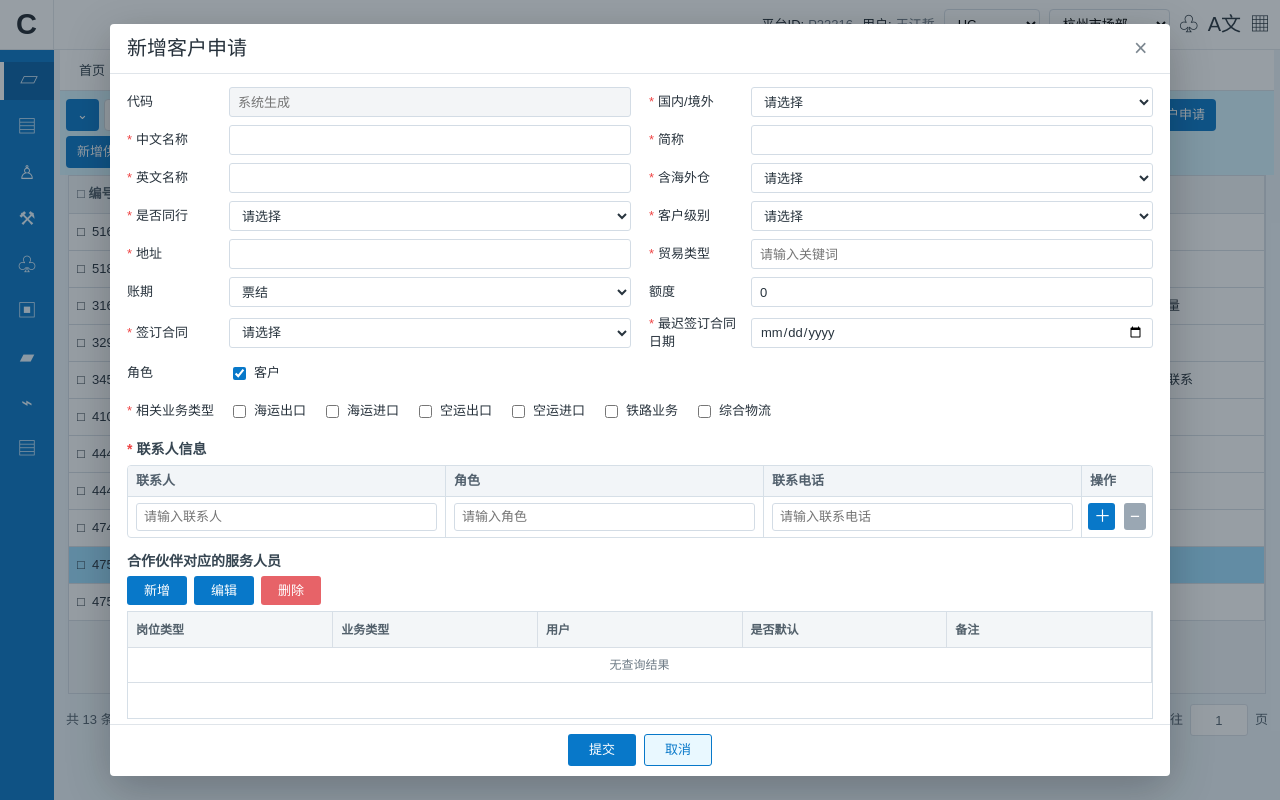
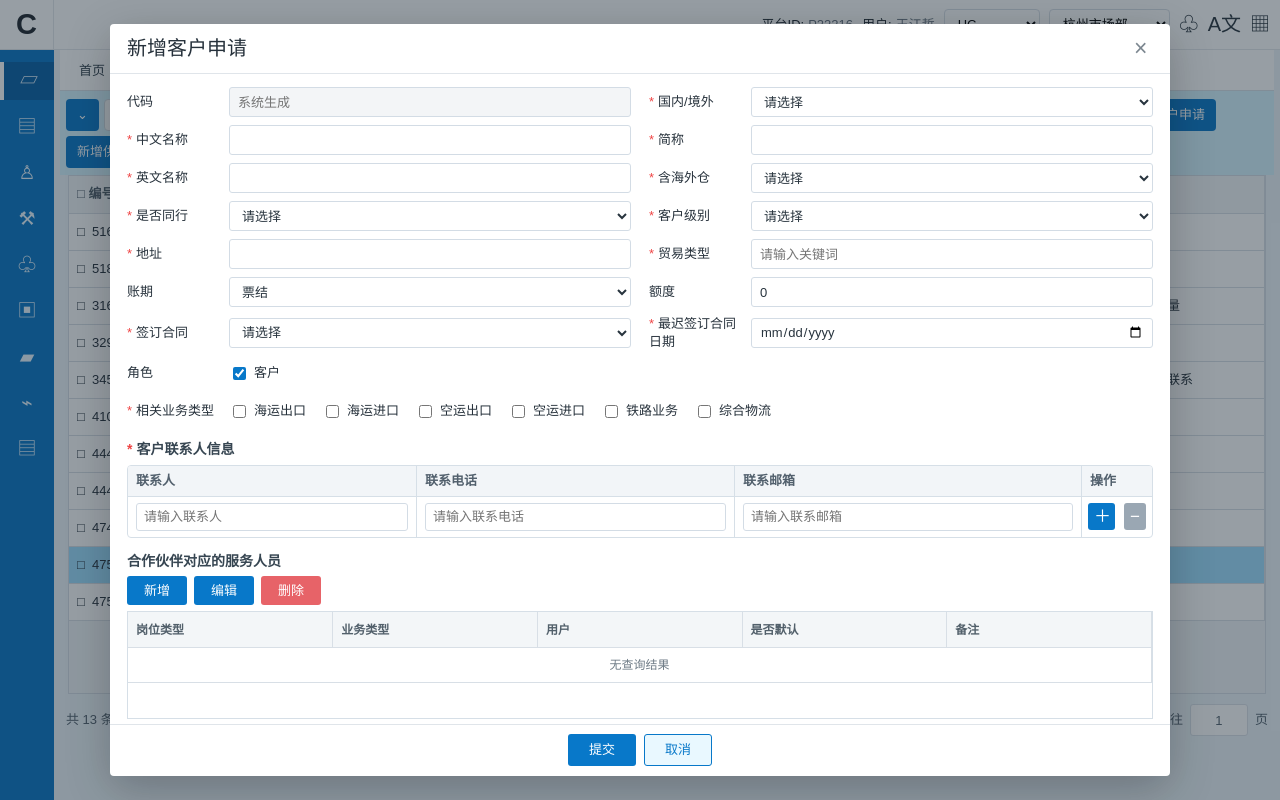
Before and after one commit to vjzdc5dyc6-code/gognzuoyuanxing, a plain HTML site: page partner-application/index.html in a window 1280 px wide. Both pictures are taken after a click on the button "新增客户申请". Drawn offline with Linux system fonts and the light colour scheme.

Commit message:
Refine partner contact fields

```diff
--- a/partner-application/index.html
+++ b/partner-application/index.html
@@ -112,7 +112,7 @@
     input[type="checkbox"] { width: auto; height: auto; accent-color: var(--blue); }
     .section-title { margin: 14px 0 6px; font-size: 14px; font-weight: 600; color: #374652; }
     .contact-box { border: 1px solid #d6dfe7; border-radius: 4px; overflow: hidden; }
-    .contact-head, .contact-row { display: grid; grid-template-columns: minmax(120px, 1fr) minmax(120px, 1fr) minmax(140px, 1fr) 70px; gap: 0; }
+    .contact-head, .contact-row { display: grid; grid-template-columns: minmax(140px, 1fr) minmax(150px, 1.1fr) minmax(160px, 1.2fr) 70px; gap: 0; }
     .contact-head { background: #f2f5f8; color: #52606d; font-weight: 600; }
     .contact-head > div, .contact-row > div { padding: 6px 8px; border-right: 1px solid #d6dfe7; border-bottom: 1px solid #d6dfe7; }
     .contact-head > div:last-child, .contact-row > div:last-child { border-right: 0; }
@@ -206,8 +206,8 @@
           <div class="field full"><label>角色</label><div class="checkbox-line"><label><input type="checkbox" checked /> 客户</label></div></div>
           <div class="field full"><label class="required">相关业务类型</label><div class="checkbox-line"><label><input type="checkbox" />海运出口</label><label><input type="checkbox" />海运进口</label><label><input type="checkbox" />空运出口</label><label><input type="checkbox" />空运进口</label><label><input type="checkbox" />铁路业务</label><label><input type="checkbox" />综合物流</label></div></div>
         </div>
-        <div class="section-title required">联系人信息</div>
-        <div class="contact-box" data-contact-list="customer"><div class="contact-head"><div>联系人</div><div>角色</div><div>联系电话</div><div>操作</div></div><div class="contact-rows"></div></div>
+        <div class="section-title required">客户联系人信息</div>
+        <div class="contact-box" data-contact-list="customer"><div class="contact-head"><div>联系人</div><div>联系电话</div><div>联系邮箱</div><div>操作</div></div><div class="contact-rows"></div></div>
         <div class="section-title">合作伙伴对应的服务人员</div>
         <div class="service-tools"><button type="button">新增</button><button type="button">编辑</button><button type="button" class="delete">删除</button></div>
         <div class="service-table"><table><thead><tr><th>岗位类型</th><th>业务类型</th><th>用户</th><th>是否默认</th><th>备注</th></tr></thead><tbody><tr><td class="empty" colspan="5">无查询结果</td></tr></tbody></table></div>
@@ -234,8 +234,8 @@
           <div class="field full"><label>角色</label><div class="checkbox-line role-grid"><label><input type="checkbox" />订舱代理/换单代理</label><label><input type="checkbox" />船代</label><label><input type="checkbox" />目的港代理</label><label><input type="checkbox" />指定货代</label><label><input type="checkbox" />本地代理</label><label><input type="checkbox" />结算代理</label><label><input type="checkbox" />船公司</label><label><input type="checkbox" />航空公司</label><label><input type="checkbox" />清关行</label><label><input type="checkbox" />仓库</label><label><input type="checkbox" />卡车公司</label><label><input type="checkbox" />发货人</label><label><input type="checkbox" />收货人</label><label><input type="checkbox" />通知人</label><label><input type="checkbox" />口岸代理</label><label><input type="checkbox" />发运代理</label><label><input type="checkbox" />装货地公司</label><label><input type="checkbox" />签单地公司</label><label><input type="checkbox" />码头公司</label><label><input type="checkbox" />卸货港公司</label><label><input type="checkbox" />目的港公司</label><label><input type="checkbox" />贸易商</label><label><input type="checkbox" />工厂/生产商</label><label><input type="checkbox" />其他</label></div></div>
           <div class="field full"><label class="required">相关业务类型</label><div class="checkbox-line"><label><input type="checkbox" />海运出口</label><label><input type="checkbox" />海运进口</label><label><input type="checkbox" />空运出口</label><label><input type="checkbox" />空运进口</label><label><input type="checkbox" />铁路业务</label></div></div>
         </div>
-        <div class="section-title required">联系人信息</div>
-        <div class="contact-box" data-contact-list="supplier"><div class="contact-head"><div>联系人</div><div>角色</div><div>联系电话</div><div>操作</div></div><div class="contact-rows"></div></div>
+        <div class="section-title required">供应商联系人信息</div>
+        <div class="contact-box" data-contact-list="supplier"><div class="contact-head"><div>联系人</div><div>联系电话</div><div>联系邮箱</div><div>操作</div></div><div class="contact-rows"></div></div>
         <div class="form-grid" style="margin-top:18px">
           <div class="field"><label class="required">供应商档案</label><button type="button" class="upload">上传</button></div><div></div>
           <div class="field full"><label class="required">审批内容简述</label><div><textarea maxlength="500" required></textarea><div class="counter">0/500</div></div></div>
@@ -257,8 +257,8 @@
       function makeContactRow() {
         const row = document.createElement('div'); row.className = 'contact-row';
         row.innerHTML = '<div><input name="contactName" required aria-label="联系人" placeholder="请输入联系人" /></div>' +
-          '<div><input name="contactRole" aria-label="角色" placeholder="请输入角色" /></div>' +
           '<div><input name="contactPhone" required aria-label="联系电话" placeholder="请输入联系电话" /></div>' +
+          '<div><input name="contactEmail" type="email" aria-label="联系邮箱" placeholder="请输入联系邮箱" /></div>' +
           '<div class="row-actions"><button type="button" class="icon-btn add" title="新增一行" aria-label="新增一行">＋</button><button type="button" class="icon-btn remove" title="删除当前行" aria-label="删除当前行">−</button></div>';
         return row;
       }
```
